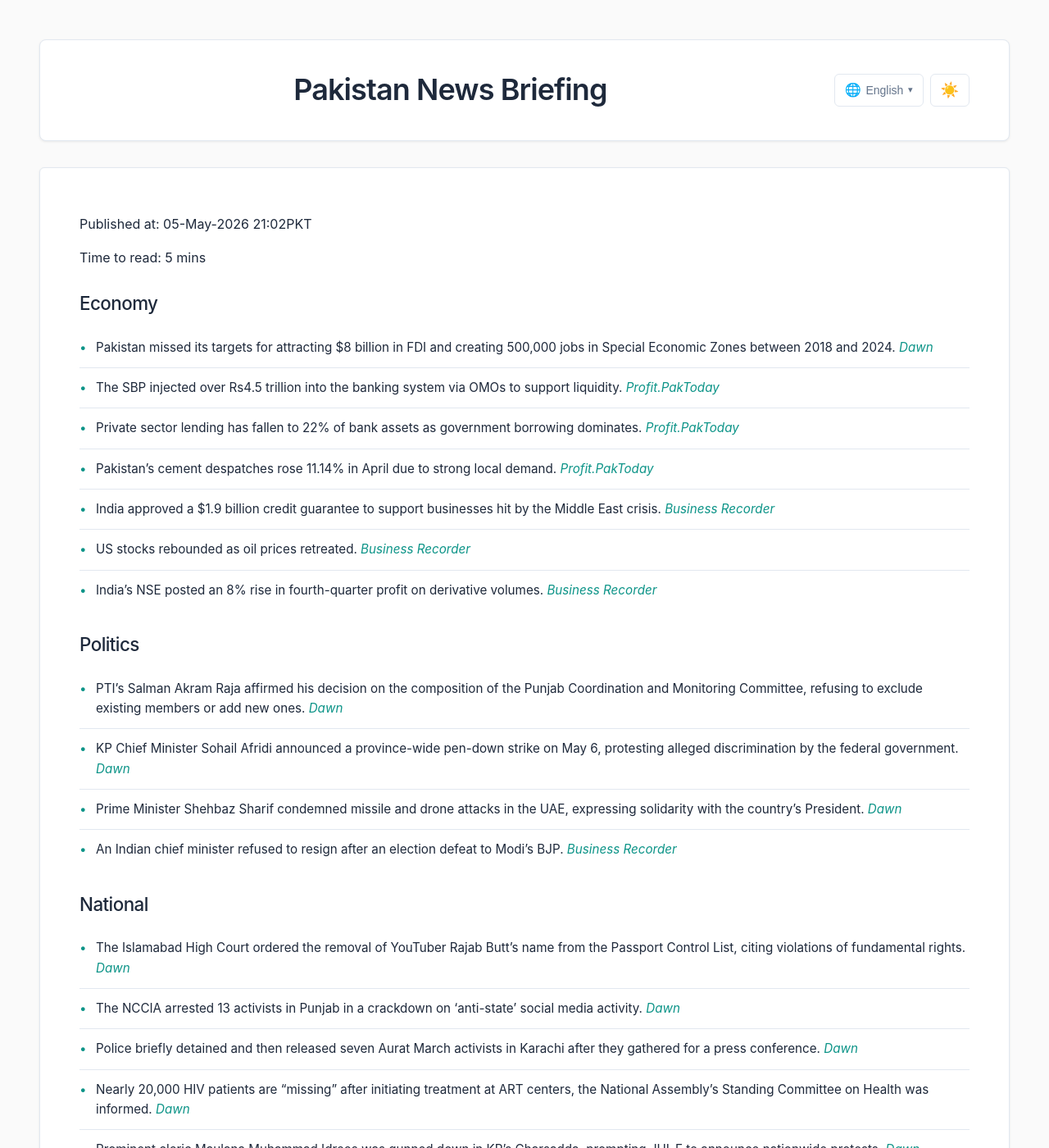
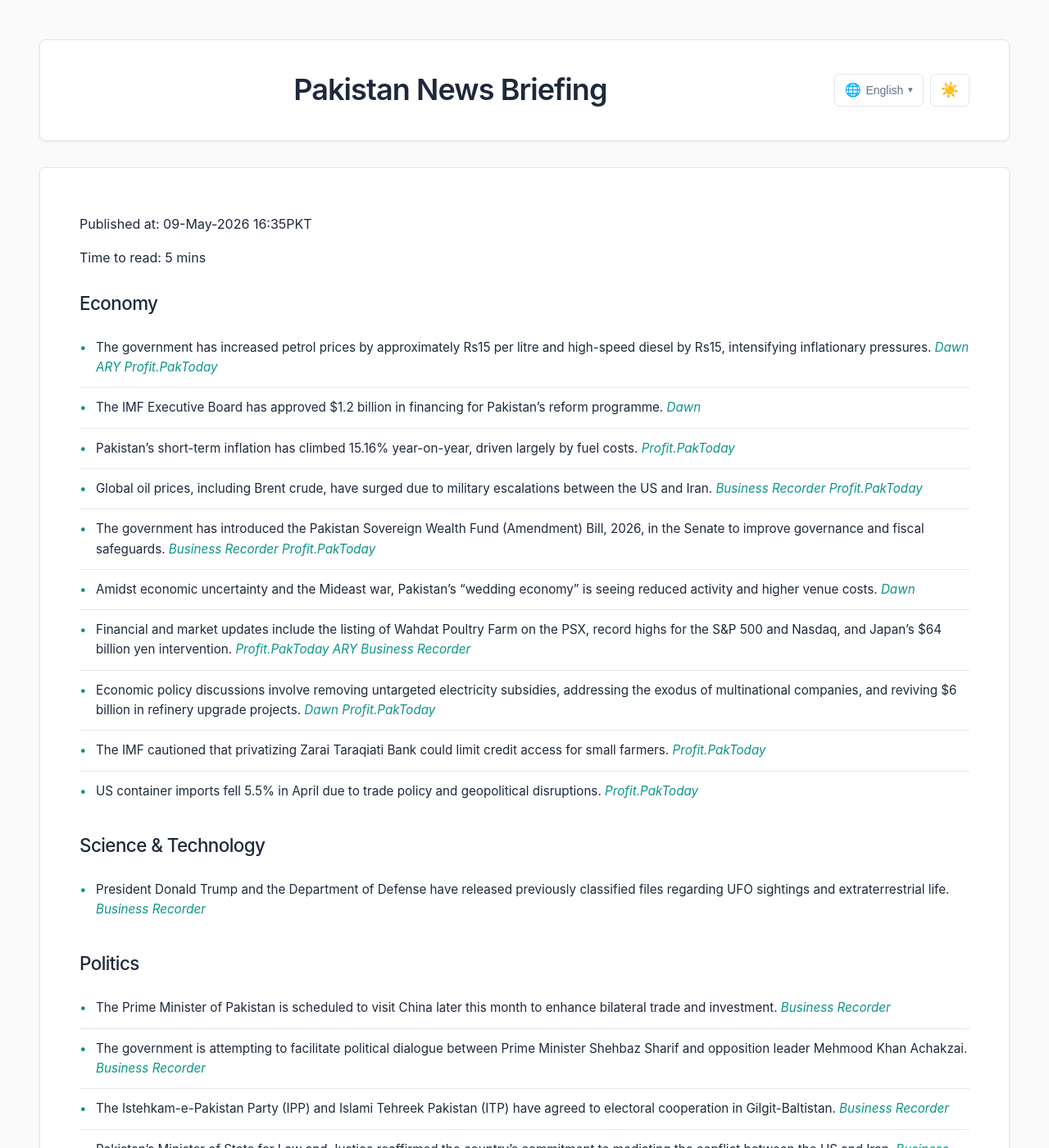
Before and after one commit to zsubzwary/news, a Jekyll site: the page built from en/index.md, in a window 1280 px wide and 1400 px high. Shown: the whole window at 82% size. Built offline with Jekyll 4.4.1, drawn with Linux system fonts in a browser that asks for light colours; some web fonts are replaced; some of the changed text lies outside the part shown.

Commit message:
DateTime; 2026-05-09T11:35:39.102Z

```diff
--- a/en/index.md
+++ b/en/index.md
@@ -4,66 +4,55 @@ title: Pakistan News Briefing
 lang: en
 ---
 
-Published at: 05-May-2026 21:02PKT
+Published at: 09-May-2026 16:35PKT
 
 Time to read: 5 mins
 
 ### Economy
-- Pakistan missed its targets for attracting $8 billion in FDI and creating 500,000 jobs in Special Economic Zones between 2018 and 2024. *[Dawn](https://www.dawn.com/news/1997769/pakistan-misses-8bn-sez-investment-500000-job-targets-minister)*
-- The SBP injected over Rs4.5 trillion into the banking system via OMOs to support liquidity. *[Profit.PakToday](https://profit.pakistantoday.com.pk/2026/05/05/sbp-injects-over-rs4-5-trillion-via-omos-to-support-liquidity)*
-- Private sector lending has fallen to 22% of bank assets as government borrowing dominates. *[Profit.PakToday](https://profit.pakistantoday.com.pk/2026/05/05/private-sector-lending-falls-to-22-of-bank-assets-as-govt-borrowing-dominates)*
-- Pakistan’s cement despatches rose 11.14% in April due to strong local demand. *[Profit.PakToday](https://profit.pakistantoday.com.pk/2026/05/05/pakistans-cement-despatches-rise-11-14-in-april-on-strong-local-demand)*
-- India approved a $1.9 billion credit guarantee to support businesses hit by the Middle East crisis. *[Business Recorder](https://www.brecorder.com/news/40419746/us-stocks-rebound-as-oil-prices-retreat)*
-- US stocks rebounded as oil prices retreated. *[Business Recorder](https://www.brecorder.com/news/40419746/us-stocks-rebound-as-oil-prices-retreat)*
-- India's NSE posted an 8% rise in fourth-quarter profit on derivative volumes. *[Business Recorder](https://www.brecorder.com/news/40419754/indias-nse-posts-8-rise-in-fourth-quarter-profit-on-derivative-volumes)*
+- The government has increased petrol prices by approximately Rs15 per litre and high-speed diesel by Rs15, intensifying inflationary pressures. *[Dawn](https://www.dawn.com/news/1998722/govt-hikes-petrol-by-rs1492-per-litre-high-speed-diesel-by-rs15)* *[ARY](https://arynews.tv/petrol-price-in-pakistan-may-09-2026)* *[Profit.PakToday](https://profit.pakistantoday.com.pk/2026/05/08/petrol-diesel-prices-jump-by-rs15-litre/)*
+- The IMF Executive Board has approved $1.2 billion in financing for Pakistan's reform programme. *[Dawn](https://www.dawn.com/news/1998725/imfs-executive-board-approves-12-billion-financing-for-pakistans-reform-programme)*
+- Pakistan's short-term inflation has climbed 15.16% year-on-year, driven largely by fuel costs. *[Profit.PakToday](https://profit.pakistantoday.com.pk/2026/05/09/pakistans-short-term-inflation-climbs-15-16-yoy-driven-by-fuel-costs/)*
+- Global oil prices, including Brent crude, have surged due to military escalations between the US and Iran. *[Business Recorder](https://www.brecorder.com/news/40420349/oil-prices-jump)* *[Profit.PakToday](https://profit.pakistantoday.com.pk/2026/05/08/oil-prices-surge-as-brent-gains-3-amid-iran-us-air-strike-escalation/)*
+- The government has introduced the Pakistan Sovereign Wealth Fund (Amendment) Bill, 2026, in the Senate to improve governance and fiscal safeguards. *[Business Recorder](https://www.brecorder.com/news/40420351/govt-tables-sovereign-wealth-fund-bill-in-senate)* *[Profit.PakToday](https://profit.pakistantoday.com.pk/2026/05/09/govt-proposes-amendments-to-pakistan-sovereign-wealth-fund-law-bill-introduced-in-senate/)*
+- Amidst economic uncertainty and the Mideast war, Pakistan's "wedding economy" is seeing reduced activity and higher venue costs. *[Dawn](https://www.dawn.com/news/1998854/mideast-war-taking-a-toll-on-pakistans-wedding-economy)*
+- Financial and market updates include the listing of Wahdat Poultry Farm on the PSX, record highs for the S&P 500 and Nasdaq, and Japan's $64 billion yen intervention. *[Profit.PakToday](https://profit.pakistantoday.com.pk/2026/05/09/wahdat-poultry-farm-lists-on-psx-main-board-after-ipo-completion/)* *[ARY](https://arynews.tv/sp-500-and-nasdaq-hit-records-boosted-by-ai-and-earnings-optimism)* *[Business Recorder](https://www.brecorder.com/news/40420334/japan-spent-usd64bn-in-yen-interventions)*
+- Economic policy discussions involve removing untargeted electricity subsidies, addressing the exodus of multinational companies, and reviving $6 billion in refinery upgrade projects. *[Dawn](https://www.dawn.com/news/1998809/taxation-with-equity)* *[Profit.PakToday](https://profit.pakistantoday.com.pk/2026/05/09/govt-moves-to-revive-6-billion-refinery-upgrade-project-with-tax-relief-stability-guarantees/)*
+- The IMF cautioned that privatizing Zarai Taraqiati Bank could limit credit access for small farmers. *[Profit.PakToday](https://profit.pakistantoday.com.pk/2026/05/09/imf-warns-zarai-taraqiati-bank-privatisation-may-affect-credit-access-for-small-farmers/)*
+- US container imports fell 5.5% in April due to trade policy and geopolitical disruptions. *[Profit.PakToday](https://profit.pakistantoday.com.pk/2026/05/08/us-container-imports-fall-5-5-in-april-amid-trade-policy-and-geopolitical-disruptions/)*
+
+### Science & Technology
+- President Donald Trump and the Department of Defense have released previously classified files regarding UFO sightings and extraterrestrial life. *[Business Recorder](https://www.brecorder.com/news/40420336/trump-releases-previously-classified-ufo-files)*
 
 ### Politics
-- PTI’s Salman Akram Raja affirmed his decision on the composition of the Punjab Coordination and Monitoring Committee, refusing to exclude existing members or add new ones. *[Dawn](https://www.dawn.com/news/1997770/ptis-raja-stands-by-decision-on-punjab-coordination-and-monitoring-committee-composition)*
-- KP Chief Minister Sohail Afridi announced a province-wide pen-down strike on May 6, protesting alleged discrimination by the federal government. *[Dawn](https://www.dawn.com/news/1997725/cm-afridi-announces-pen-down-strike-on-may-6-over-centres-discrimination-against-kp)*
-- Prime Minister Shehbaz Sharif condemned missile and drone attacks in the UAE, expressing solidarity with the country’s President. *[Dawn](https://www.dawn.com/news/1997705/pm-shehbaz-condemns-drone-missile-attacks-in-uae)*
-- An Indian chief minister refused to resign after an election defeat to Modi's BJP. *[Business Recorder](https://www.brecorder.com/news/40419752/indian-chief-minister-refuses-to-resign-after-election-defeat-to-modis-bjp)*
+- The Prime Minister of Pakistan is scheduled to visit China later this month to enhance bilateral trade and investment. *[Business Recorder](https://www.brecorder.com/news/40420286/pm-to-visit-china-this-month-qaiser)*
+- The government is attempting to facilitate political dialogue between Prime Minister Shehbaz Sharif and opposition leader Mehmood Khan Achakzai. *[Business Recorder](https://www.brecorder.com/news/40420287/govt-trying-to-bring-pm-achakzai-to-the-negotiating-table)*
+- The Istehkam-e-Pakistan Party (IPP) and Islami Tehreek Pakistan (ITP) have agreed to electoral cooperation in Gilgit-Baltistan. *[Business Recorder](https://www.brecorder.com/news/40420316/g-b-elections-ipp-itp-agree-for-electoral-cooperation-in-constituencies)*
+- Pakistan's Minister of State for Law and Justice reaffirmed the country's commitment to mediating the conflict between the US and Iran. *[Business Recorder](https://www.brecorder.com/news/40420288/me-conflict-aqeel-reaffirms-pakistans-commitment-to-mediation-efforts)*
+- The Senate discussed implementing austerity measures in the Upper House amid a looming fuel crisis. *[Business Recorder](https://www.brecorder.com/news/40420289/upper-house-of-parliament-gilani-aurangzeb-discuss-austerity-measures)*
 
 ### National
-- The Islamabad High Court ordered the removal of YouTuber Rajab Butt’s name from the Passport Control List, citing violations of fundamental rights. *[Dawn](https://www.dawn.com/news/1997780/rajab0505)*
-- The NCCIA arrested 13 activists in Punjab in a crackdown on ‘anti-state’ social media activity. *[Dawn](https://www.dawn.com/news/1997726/nccia-arrests-13-activists-in-punjab-in-crackdown-on-anti-state-social-media-activity)*
-- Police briefly detained and then released seven Aurat March activists in Karachi after they gathered for a press conference. *[Dawn](https://www.dawn.com/news/1997753/police-release-aurat-march-activists-after-brief-detention-in-karachi)*
-- Nearly 20,000 HIV patients are “missing” after initiating treatment at ART centers, the National Assembly’s Standing Committee on Health was informed. *[Dawn](https://www.dawn.com/news/1997760/nearly-20000-patients-missing-after-initiating-treatment-at-hiv-centres-na-committee-told)*
-- Prominent cleric Maulana Muhammad Idrees was gunned down in KP's Charsadda, prompting JUI-F to announce nationwide protests. *[Dawn](https://www.dawn.com/news/1997685/prominent-cleric-muhammad-idrees-gunned-down-in-kps-charsadda)*
-- The BSEK chairman resigned following allegations of mismanagement of matric exams in Karachi. *[Dawn](https://www.dawn.com/news/1997734/bsek-chairman-resigns-following-allegations-of-mismanagement-of-matric-exams-in-karachi)*
-- NAB recovered 80 acres of land worth Rs6 billion in Hyderabad. *[Profit.PakToday](https://profit.pakistantoday.com.pk/2026/05/05/nab-recovers-80-acres-of-land-worth-rs6-billion-in-hyderabad/)*
+- A constitutional row persists as the Federal Constitutional Court's staff pay and perks have surpassed those of the Supreme Court. *[Dawn](https://www.dawn.com/news/1998858/federal-constitutional-court-staff-pay-perks-surpass-supreme-courts-amid-supremacy-row)*
+- The Federal Constitutional Court struck down Section 7E of the Income Tax Ordinance, declaring the tax on deemed property income unconstitutional. *[Business Recorder](https://www.brecorder.com/news/40420280/striking-down-a-grossly-unfair-tax-law)*
+- Security remains a major concern as Quetta is on high alert following 150 threat alerts, and security forces killed five terrorists in Tank and DI Khan. *[Dawn](https://www.dawn.com/news/1998852/quetta-on-high-alert-amid-rising-security-threats)* *[Dawn](https://www.dawn.com/news/1998739/security-forces-kill-five-terrorists-in-tank-di-khan-in-ibos-ispr)*
+- The Islamabad High Court issued notices to the Federal Tax Ombudsman and the President’s Office regarding suo moto proceedings. *[Business Recorder](https://www.brecorder.com/news/40420285/suo-moto-proceedings-under-fto-ordinance-ihc-issues-notices-to-fto-presidents-office)*
+- The Interior Ministry denied reports of targeted deportations of Pakistanis from the UAE. *[Dawn](https://www.dawn.com/news/1998692/interior-ministry-denies-reports-of-country-or-sect-specific-deportation-of-pakistanis-from-uae)*
+- Notable incidents include a quadcopter explosion in Bannu injuring eight people, a major water theft network uncovered in Karachi, and a CDA inquiry into illegal sales at Al-Mustafa Tower. *[Dawn](https://www.dawn.com/news/1998732/quadcopter-attack-in-kps-bannu-injures-8-including-women)* *[Business Recorder](https://www.brecorder.com/news/40420284/major-water-theft-network-uncovered-in-karachi)* *[Dawn](https://www.dawn.com/news/1998781/capital-development-authority-launches-inquiry-into-illegal-sale-of-amenity-spaces-in-al-mustafa-tower)*
+- Social and developmental news includes senators expressing alarm over rising violence against women and the launch of a rehabilitation programme in Gilgit-Baltistan by the Aga Khan Foundation and Bank Alfalah. *[Dawn](https://www.dawn.com/news/1998714/senators-alarmed-by-surge-in-violence-against-women-5pc-conviction-rate-termed-systemic-failure)* *[Business Recorder](https://www.brecorder.com/news/40420290/gilgit-baltistan-aga-khan-foundation-bank-alfalah-launch-rehabilitation-programme)*
+- Other national updates include the PAF's aerial displays for the Marka-i-Haq anniversary and potential flight delays at Islamabad airport. *[Dawn](https://www.dawn.com/news/1998782/paf-jets-light-up-skies-in-twin-cities-ahead-of-marka-i-haq-anniversary)* *[Profit.PakToday](https://profit.pakistantoday.com.pk/2026/05/09/pakistan-airports-authority-warns-of-temporary-flight-delays-at-islamabad-airport/)*
 
 ### International
-- The US threatened a “devastating” response to any Iran attack on commercial shipping, while maintaining the ceasefire still holds. *[Dawn](https://www.dawn.com/news/1997773/us-threatens-devastating-response-to-any-iran-attack-on-shipping)*
-- An Israeli court extended the detention of two Gaza flotilla activists by six days. *[Dawn](https://www.dawn.com/news/1997759/israel-court-extends-gaza-flotilla-activists-detention-by-six-days)* & *[Business Recorder](https://www.brecorder.com/news/40419724/israel-court-extends-gaza-flotilla-activists-detention-until-sunday)*
-- A blast at a fireworks factory in China’s Hunan province killed 21 people and injured 61. *[Dawn](https://www.dawn.com/news/1997692/blast-at-fireworks-factory-in-chinas-hunan-kills-21-state-media-says)*
-- India may discuss BrahMos missile sale to Vietnam during the presidential visit. *[Dawn](https://www.dawn.com/news/1997712/india-may-discuss-brahmos-missile-sale-to-vietnam-during-presidential-visit-sources-say)*
-- Zelensky offered a drone deal to Bahrain during his Gulf trip. *[Business Recorder](https://www.brecorder.com/news/40419748/zelensky-offers-bahrain-drone-deal-in-latest-gulf-trip)*
-- The UAE said its air defenses are dealing with missile and drone attacks from Iran. *[Business Recorder](https://www.brecorder.com/news/40419750/uae-says-air-defences-dealing-with-missile-and-drone-attacks-from-iran)*
-- FIFA invited Iran to headquarters for World Cup talks. *[Business Recorder](https://www.brecorder.com/news/40419737/fifa-invites-iran-to-headquarters-for-world-cup-talks)*
-- EU is prepared for every scenario after Trump car tariff threat. *[Business Recorder](https://www.brecorder.com/news/40419739/eu-prepared-for-every-scenario-after-trump-car-tariff-threat)*
-
-### Science & Technology
-- Former Nadra chairman Tariq Malik was included in a US-based company’s list recognizing digital identity pioneers. *[Dawn](https://www.dawn.com/news/1997688/ex-nadra-chairman-tariq-malik-included-in-us-based-companys-list-recognising-digital-identity-pioneers)*
-- India's PNB hikes cybersecurity spend as AI models raise risks. *[Business Recorder](https://www.brecorder.com/news/40419751/indias-pnb-hikes-cybersecurity-spend-as-ai-models-including-anthropics-mythos-raise-risks)*
-
-### Weather
-- Karachi will experience hot but below 40°C temperatures in the coming days. *[Dawn](https://www.dawn.com/news/1997698/hot-weather-to-persist-in-karachi-but-temperature-to-stay-below-40c)*
-
-### Sports
-- Players would boycott the French Open over prize money dispute, says Sabalenka. *[Business Recorder](https://www.brecorder.com/news/40419749/players-would-boycott-french-open-over-prize-money-dispute-says-sabalenka)*
+- The anniversary of the recent military conflict between Pakistan and India has highlighted ongoing regional risks of unpredictable escalation. *[Dawn](https://www.dawn.com/news/1998875/a-year-ago-today-risk-of-unpredictable-escalation-looms-over-subcontinent)* *[Business Recorder](https://www.brecorder.com/news/40420279/a-year-on-threat-of-war-persists)*
+- Afghan Taliban leaders contacted JUI-F chief Maulana Fazlur Rehman to offer condolences regarding the killing of a cleric in Charsadda. *[Dawn](https://www.dawn.com/news/1998856/afghan-taliban-leaders-reach-out-to-fazl-express-condolences-over-cleric-s-killing-in-charsadda)*
+- The US Commission on International Religious Freedom has urged the US to designate India as a "country of particular concern." *[Dawn](https://www.dawn.com/news/1998729/us-religious-freedom-commission-calls-for-designating-india-as-country-of-particular-concern)*
+- Australia has imposed sanctions on the Balochistan Liberation Army (BLA) and three of its senior leaders. *[Dawn](https://www.dawn.com/news/1998704/australia-sanctions-bla-three-senior-leaders-for-engagement-in-and-support-of-terrorist-attacks)*
+- ASEAN leaders have called for a rapid ratification of a regional fuel-sharing pact to counter energy security risks from the Middle East. *[Business Recorder](https://www.brecorder.com/news/40420333/asean-summit-ends-with-only-a-push-to-fast-track-oil-share-pact)* *[Profit.PakToday](https://profit.pakistantoday.com.pk/2026/05/08/asean-pushes-urgent-fuel-sharing-pact-amid-middle-east-energy-shock-concerns/)*
+- US Secretary of State Marco Rubio expressed frustration with allies' lack of support regarding Iran. *[Dawn](https://www.dawn.com/news/1998824/rubio-perplexed-by-allies-lack-of-support-on-iran)*
+- Donald Trump has announced a three-day ceasefire between Ukraine and Russia. *[ARY](https://arynews.tv/trump-announces-three-day-ceasefire-between-ukraine-and-russia)*
+- The BJP has named a new chief minister in West Bengal following a landmark election victory. *[Business Recorder](https://www.brecorder.com/news/40420335/bjp-names-chief-minister-in-west-bengal)*
 
 ### Health
-- (Covered under National - Nearly 20,000 HIV patients missing)
+- The WHO stated there is minimal hantavirus risk to the general public following a case involving a flight attendant. *[Dawn](https://www.dawn.com/news/1998687/who-says-hantavirus-risk-low-after-flight-attendant-tests-negative)*
 
 ### Other
-- An Indian pilot group suggests electrical failure, not pilot action, caused last year’s Air India crash. *[Dawn](https://www.dawn.com/news/1997708/indian-pilots-demand-further-probe-of-last-years-air-india-crash)*
-- Jonathan Tiersten, Sleepaway Camp Actor, Passes Away at 60. *[ARY](https://arynews.tv/jonathan-tiersten-sleepaway-camp-actor-passes-away-at-60)*
-- Katy Perry’s Met Gala 2026 Fire Scandal – Separating Fact from Fiction. *[ARY](https://arynews.tv/katy-perrys-met-gala-2026-fire-scandal-separating-fact-from-fiction)*
-- Kai Trump Opens Up About Struggling with Last Name Prejudice. *[ARY](https://arynews.tv/kai-trump-opens-up-about-struggling-with-last-name-prejudice)*
-- Marcello Hernández makes stylish Met Gala debut with Ana Cabral. *[ARY](https://arynews.tv/marcello-hernandez-makes-stylish-met-gala-debut-with-ana-cabral)*
-- Hugh Jackman & Sutton Foster’s Met Gala Red Carpet Debut Ignites Controversy. *[ARY](https://arynews.tv/hugh-jackman-sutton-fosters-met-gala-red-carpet-debut-ignites-controversy)*
-- Another Blow to Cambridge System as A-Level Business Studies Paper Leaked. *[ARY](https://arynews.tv/another-blow-to-cambridge-system-as-a-level-business-studies-paper-leaked)*
-- I’ve asked power in Pakistan one question for ten years on my podcast. This is the answer. *[Dawn](https://www.dawn.com/news/1997693/ive-asked-power-in-pakistan-one-question-for-ten-years-on-my-podcast-this-is-the-answer)*
-- Government freezes senior-level hiring at PSO as board term ends on May 28. *[Profit.PakToday](https://profit.pakistantoday.com.pk/2026/05/05/govt-freezes-senior-level-hiring-at-pso-as-board-term-ends-on-may-28/)*
-- Yousaf Weaving to issue 36.35 million shares to CEO against his outstanding loan. *[Profit.PakToday](https://profit.pakistantoday.com.pk/2026/05/05/yousaf-weaving-to-issue-36-35-million-shares-to-ceo-against-his-outstanding-loan/)*
-- Right time to buy-the-dip in One Constitution Avenue apartments, say Islamabad real estate agents. *[Profit.PakToday](https://profit.pakistantoday.com.pk/2026/05/05/right-time-to-buy-the-dip-in-one-constitution-avenue-apartments-say-islamabad-real-estate-agents/)*
+- Entertainment news includes Natalie Portman's life in Paris, Jerry Seinfeld's thoughts on the show 'Friends', and rapper Latto's potential retirement. *[ARY](https://arynews.tv/natalie-portman-shares-rare-peek-into-parisian-life-as-she-awaits-baby-no-3)* *[ARY](https://arynews.tv/jerry-seinfeld-reveals-true-feelings-about-friends-unbelievable)* *[ARY](https://arynews.tv/latto-big-mama-is-her-last-album)*
+- Pop star Dua Lipa made a notable appearance on stage ahead of a wedding. *[ARY](https://arynews.tv/dua-lipa-makes-shocking-appearance-on-stage-ahead-of-wedding)*
```
